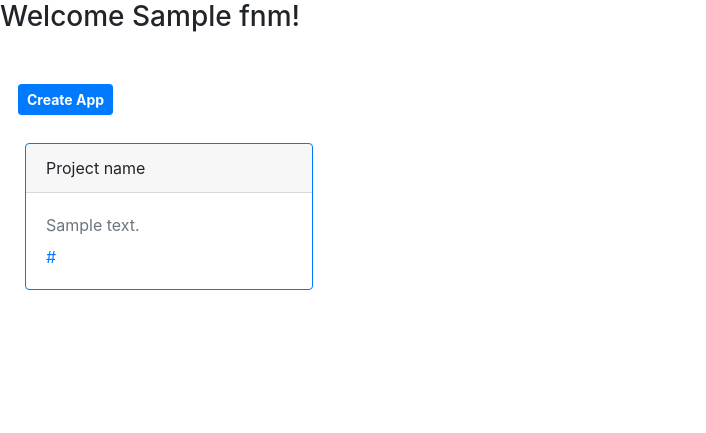
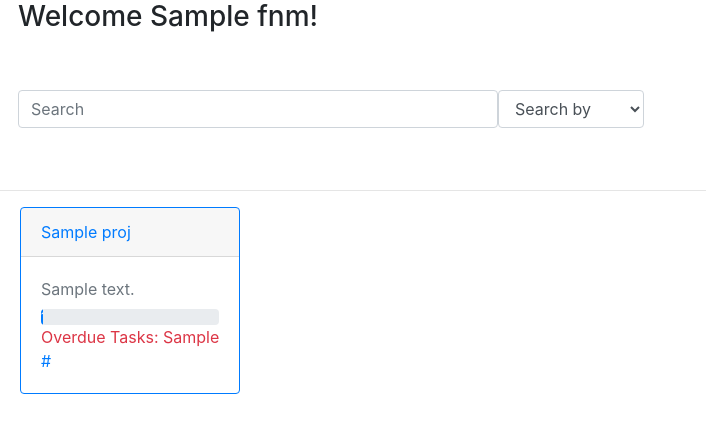
Before and after one commit to peter-mansour/databases_webserver, a Flask app: template templates/homepage.html in a window 1280 px wide. Shown: the top 433 px of the page, without its empty margins (0-706 px from the left). Run offline with Flask 2, Linux system fonts and the light colour scheme; the template is opened without the code that fills it: values that come from a table or form of the project are taken from there, most other values are stand-ins (such as "Sample title", 1, 10 or a date in 2020); parts of the project's set-up code (start-up, migrations or seed data) failed here and were passed over; some libraries are stand-ins or nearby versions.

Commit message:
signup and proj pages
***insert signups into db
***created proj page/ task cards (deadline, description, status...)
***modifed proj cards to display overdue tasks and progress
***delete projs and tasks options
***create new projs and add tasks
***add contributor option in proj page

```diff
--- a/forms.py
+++ b/forms.py
@@ -1,25 +1,43 @@
 from flask_wtf import FlaskForm
 from wtforms import StringField, PasswordField, SubmitField
+from wtforms_html5 import DateField
 from wtforms import TextAreaField, ValidationError, SelectField
 from wtforms.validators import *
+from wtforms_html5 import DateRange
 import phonenumbers as pn
-
+from datetime import date
 
 class SignUp(FlaskForm):
+	FNAME_SZ = 30
+	LNAME_SZ = 30
+	EMAIL_SZ = 50
+	UNM_SZ = 50
+	PWD_SZ = 30
+	CREDENT_SZ = 250
+	MSG_FNM_SZ = 'First name should not exceed ' + str(FNAME_SZ) + ' characters'
+	MSG_LNM_SZ = 'Last name should not exceed ' + str(LNAME_SZ) + ' characters'
+	MSG_EMAIL_SZ = 'Email Address should not exceed ' + str(EMAIL_SZ) + ' characters'
+	MSG_UNM_SZ = 'Username should not exceed ' + str(UNM_SZ) + ' characters'
+	MSG_PWD_SZ = 'Password should not exceed ' + str(PWD_SZ) + ' characters'
+	MSG_CREDENT_SZ = 'Credentials should not exceed ' + str(CREDENT_SZ) + ' characters'
+
 	def is_valid_phone(form, field):
-		if not pn.is_valid_number(pn.parse(field.data, "US")):
+		if field.data != "" and not pn.is_valid_number(pn.parse(field.data, "US")):
 			raise ValidationError('Invalid Phone Number')
 
 	name_syn = '^\s*[A-Za-z]+\s*$'
-	fname = StringField('First Name', [Regexp(name_syn), InputRequired()])
-	lname = StringField('Last Name', [Regexp(name_syn), InputRequired()])
-	username = StringField('Username', [InputRequired()])
+	fname = StringField('First Name', [Regexp(name_syn), InputRequired(), \
+		Length(min=0, max=FNAME_SZ, message=MSG_FNM_SZ)])
+	lname = StringField('Last Name', [Regexp(name_syn), InputRequired(), \
+		Length(min=0, max=LNAME_SZ, message=MSG_LNM_SZ)])
+	username = StringField('Username', [InputRequired(), Length(min=0, max=UNM_SZ, message=MSG_UNM_SZ)])
 	password = PasswordField('Password', [InputRequired(), EqualTo('confirm_pass',
-				   message='Passwords do not match')])
+				   message='Passwords do not match'), Length(min=0, max=PWD_SZ, message=MSG_PWD_SZ)])
 	confirm_pass = PasswordField('Confirm Password', [InputRequired()])
-	email = StringField('Email', [Email(), InputRequired()])
-	phone = StringField('Phone', [InputRequired(), is_valid_phone])
-	credent = TextAreaField('Credentials')
+	email = StringField('Email', [Email(), InputRequired(), \
+		Length(min=0, max=EMAIL_SZ, message=MSG_EMAIL_SZ)])
+	phone = StringField('Phone', [is_valid_phone])
+	credent = TextAreaField('Credentials', [Length(min=0, max=CREDENT_SZ, message=MSG_CREDENT_SZ)])
 	role = SelectField('Role', choices=[('1', 'Owner'), ('0', 'Contributor')])
 	submit = SubmitField('Sign Up');
 
@@ -30,8 +48,42 @@ class Login(FlaskForm):
 	submit = SubmitField('Sign In');
 
 class CreateProj(FlaskForm):
-	name = StringField('Project Name', [InputRequired()])
-	description = TextAreaField('Description', [InputRequired()])
-	src_link = StringField('source code link')
-	image = StringField('Image Path')
-	create = SubmitField('Create')
+	NM_SZ = 30
+	DES_SZ = 500
+	SRC_LINK_SZ = 200
+	IMG_SZ = 100
+	MSG_NM_SZ = 'Project name should not exceed ' + str(NM_SZ) + ' characters'
+	MSG_DES_SZ = 'Project description should not exceed ' + str(DES_SZ) + ' characters'
+	MSG_SRC_LINK_SZ = 'Source Code Link should not exceed ' + str(SRC_LINK_SZ) + ' characters'
+	MSG_IMG_SZ = 'Image path should not exceed ' + str(IMG_SZ) + ' characters'
+
+	name = StringField('Project Name', [InputRequired(), Length(min=0, max=NM_SZ, message=MSG_NM_SZ)])
+	description = TextAreaField('Description', [InputRequired(), Length(min=0, max=DES_SZ, message=MSG_DES_SZ)])
+	src_link = StringField('source code link', [Length(min=0, max=SRC_LINK_SZ, message=MSG_SRC_LINK_SZ)])
+	image = StringField('Image Path', [Length(min=0, max=IMG_SZ, message=MSG_IMG_SZ)])
+
+class SearchBar(FlaskForm):
+	VAL_SZ = 30
+	MSG_VAL_SZ = 'Value should not exceed ' + str(VAL_SZ) + ' characters'
+
+	search_val = StringField('', [Length(min=0, max=VAL_SZ, message=MSG_VAL_SZ)], render_kw={"placeholder": "Search"})
+	search_by = SelectField('', choices=[('-1', 'Search by'), ('1', 'Skill name'), ('0', 'Project name')])
+
+class AddTask(FlaskForm):
+	NM_SZ = 30
+	SKILL_SZ = 20
+	DES_SZ = 500
+	MSG_NM_SZ = 'Task name should not exceed ' + str(NM_SZ) + ' characters'
+	MSG_SKILL_SZ = 'Skill name should not exceed ' + str(SKILL_SZ) + ' characters'
+	MSG_DES_SZ = 'Task description should not exceed ' + str(DES_SZ) + ' characters'
+
+	name = StringField('Task Name', [InputRequired(), Length(min=0, max=NM_SZ, message=MSG_NM_SZ)])
+	description = TextAreaField('Description', [InputRequired(), Length(min=0, max=DES_SZ, message=MSG_DES_SZ)])
+	deadline = DateField(label='Deadline', format='%Y-%m-%d', validators=[InputRequired(), DateRange(date.today(), None)])
+	skill = StringField('Required Skill', [InputRequired(), Length(min=0, max=SKILL_SZ, message=MSG_SKILL_SZ)])
+
+class AddContrib(FlaskForm):
+	UNM_SZ = 50
+	MSG_UNM_SZ = 'Username should not exceed ' + str(UNM_SZ) + ' characters'
+	username = StringField('', [InputRequired(), Length(min=0, max=UNM_SZ, message=MSG_UNM_SZ)], \
+		render_kw={"placeholder":"Username", "style":"width:15rem; margin-left:18px; display: inline-block;"})
--- a/server.py
+++ b/server.py
@@ -6,6 +6,8 @@ from forms import *
 from flask_bootstrap import Bootstrap
 from queries import *
 from tables import *
+import random as rand
+import click
 
 tmpl_dir = os.path.join(os.path.dirname(os.path.abspath(__file__)), 'templates')
 app = Flask(__name__, template_folder=tmpl_dir)
@@ -17,12 +19,21 @@ Bootstrap(app)
 DATABASEURI = "postgresql://phm2122:9813@35.231.103.173/proj1part2"
 engine = create_engine(DATABASEURI)
 
+user = User()
+rand.seed(1)
+MIN_PID = 1
+MIN_UID = 1
+MIN_TID = 1
+MAX_TID = 99
+MAX_PID = 999999999999
+MAX_UID = 999999999999
+
 @app.before_request
 def before_request():
   try:
     g.conn = engine.connect()
   except:
-    print("uh oh, problem connecting to database")
+    print("Failed to connect to database", flush=True)
     import traceback; traceback.print_exc()
     g.conn = None
 
@@ -33,95 +44,180 @@ def teardown_request(exception):
   except Exception as e:
     pass
 
-fnm = None
-uid = None
-
 @app.route('/', methods=['Get', 'POST'])
 def index():
+	global user
 	form_login = Login()
 	err_msg = None
-	global fnm
-	global uid
 	if form_login.validate_on_submit():
 		unm = request.form.get('username')
 		pwd = request.form.get('password')
-		if request.form.get('role'):
+		perm = int(request.form.get('role'))
+		if perm:
 			cur = g.conn.execute(login_owner.format(unm=unm, pwd=pwd))
 		else:
 			cur = g.conn.execute(login_contrib.format(unm=unm, pwd=pwd))
 		row = cur.first()
 		if row:
-			uid = row['user_id']
-			fnm = row['first_name']
+			user.id = int(row['user_id'])
+			user.fnm = row['first_name']
+			user.perm = perm
 			flash('Successfully logged in!', 'error')
 			return redirect(url_for('homepage'))
 		else:
-			err_msg = "Account does not exist"
+			err_msg = "Username or Password are Incorrect"
 	return render_template('index.html', form=form_login, err=err_msg)
 
 @app.route('/signup', methods=['Get', 'POST'])
 def signup():
+	global user
+	uids = []
+	new_uid = 0
 	form_signup = SignUp()
 	if form_signup.validate_on_submit():
+		fnm = request.form.get('fname')
+		lnm = request.form.get('lname')
+		unm = request.form.get('username')
+		pwd = request.form.get('password')
+		email = request.form.get('email')
+		phone = request.form.get('phone')
+		credent = request.form.get('credent')
+		cur = g.conn.execute(get_all_uids)
+		for row in cur:
+			uids.append(int(row['user_id']))
+		uid = gen_id(MIN_UID, MAX_UID, uids)
+		if credent == "":
+			credent = 'NULL'
+		if phone == "":
+			phone = 'NULL'
+		g.conn.execute(add2person.format(fnm=fnm, lnm=lnm, uid=uid, email=email, \
+			unm=unm, pwd=pwd, credent=credent, phone=phone))
+		if request.form.get('role'):
+			g.conn.execute(add2owner.format(uid=uid))
+		else:
+			g.conn.execute(add2contrib.format(uid=uid))
 		return render_template('signup_confirm.html')
 	return render_template('signup.html', form=form_signup)
 
 @app.route('/homepage', methods=['Get', 'POST'])
 def homepage():
+	global user
 	new_proj = CreateProj()
-	if new_proj.validate_on_submit():
-		print("got form", flush=True)
-	cur = g.conn.execute(get_projs.format(uid=uid))
-	projs = []
+	search_bar = SearchBar()
+	if request.method == "POST":
+		action = request.form['action']
+		if action[0:6] == 'create':
+			print("in create proj")
+			if new_proj.validate_on_submit():
+				pids = []
+				proj_nm = request.form.get('name')
+				proj_desc = request.form.get('description')
+				proj_src_link = request.form.get('src_link')
+				proj_img = request.form.get('image')
+				cur = g.conn.execute(get_all_pids)
+				for row in cur:
+					pids.append(int(row['proj_id']))
+				g.conn.execute(add2proj.format(pid=gen_id(MIN_PID, MAX_PID, pids), oid=user.id, \
+					des=proj_desc, src_link=proj_src_link, img=proj_img, nm=proj_nm))
+		elif action[0:6] == 'delete':
+			g.conn.execute(delete_proj.format(pid=int(action[6:])))
+
+	if user.perm:
+		cur = g.conn.execute(get_owner_projs.format(uid=user.id))
+	else:
+		cur = g.conn.execute(get_contrib_projs.format(uid=user.id))
+	user.projs.clear()
 	for row in cur:
-		projs.append(Proj(row['description'], row['src_code_link'], row['imgage_path']))
-	return render_template('homepage.html', new_proj=new_proj, fnm=fnm, projs=projs)
+		prog_result = g.conn.execute(get_progress.format(pid=int(row['proj_id'])))
+		prog = prog_result.first()
+		if not prog:
+			overdue = 0
+			perc_comp = 0
+		else:
+			overdue = int(prog['overdue_tasks'])
+			perc_comp = int(prog['percent_complete'])
+		user.projs.append(Project(int(row['proj_id']), row['proj_name'], row['description'], \
+			row['src_code_link'], row['image_path'], overdue, perc_comp, row['owner_id']))
+	return render_template('homepage.html', new_proj=new_proj, fnm=user.fnm, \
+		projs=user.projs, owner=user.perm, search_bar=search_bar)
+
+@app.route('/project', methods=['Get', 'POST'])
+def project():
+	global user
+	err = None
+	proj_id = int(request.args.get('id'))
+	new_task = AddTask()
+	new_contrib = AddContrib()
+
+	if request.method == 'POST':
+		action = request.form['action']
+		if action[0:7] == 'deltask':
+			g.conn.execute(delete_task.format(pid=proj_id, tid=int(action[7:])))
+		elif action[0:7] == 'addtask':
+			if new_task.validate_on_submit():
+				tids = []
+				task_nm = request.form.get('name')
+				task_desc = request.form.get('description')
+				task_deadline = request.form.get('deadline')
+				required_skill = request.form.get('skill')
+				cur = g.conn.execute(get_proj_tids.format(pid=proj_id))
+				for row in cur:
+					tids.append(int(row['task_id']))
+				tid = gen_id(MIN_TID, MAX_TID, tids)
+				g.conn.execute(add2task.format(tid=tid, deadline=task_deadline,\
+					des=task_desc, is_comp=False, pid=proj_id, nm=task_nm))
+				g.conn.execute(add2required_skills.format(tid=tid, pid=proj_id, skill=required_skill))
+		elif action[0:7] == 'addcont':
+			if new_contrib.validate_on_submit():
+				cur = g.conn.execute(get_contrib_by_username.format(uid=request.form.get('username')))
+				cid = cur.first()
+				if cid:
+					g.conn.execute(add_contribor.format(pid=proj_id, cid=cid))
+				else:
+					err = "Username does not exist"
+
+	proj_contribs = []
+	cur = g.conn.execute(get_proj_contribs.format(pid=proj_id))
+	for row in cur:
+		proj_contribs.append([row['last_name'], row['first_name']])
+	tasks = []
+	cur = g.conn.execute(get_tasks.format(pid=proj_id))
+	for row in cur:
+		contribs = g.conn.execute(get_task_contribs_by_username.format(pid=proj_id, tid=int(row['task_id'])))
+		contributor = contribs.first()
+		if contributor:
+			task_contrib = contributor['username']
+		else:
+			task_contrib = ' '
+		skills = g.conn.execute(get_task_skills.format(pid=proj_id, tid=int(row['task_id'])))
+		skill = skills.first()
+		tasks.append(Task(row['task_name'], int(row['task_id']), row['deadline'], \
+			row['description'], row['is_complete'], int(row['proj_id']), task_contrib, skill['skill_name']))
+
+	return render_template('project.html', new_task=new_task, err=err, contribs=proj_contribs,\
+		proj=get_proj(proj_id, user.projs), tasks=tasks, tasks_x=tasks, owner=user.perm, new_contrib=new_contrib)
+
+def gen_id(min, max, list):
+	while True:
+		new_n = rand.randrange(min, max)
+		if new_n not in list:
+			break
+	return new_n
+
+def get_proj(id, list):
+	for p in list:
+		if p.id == id:
+			return p
+	return None
 
 if __name__ == "__main__":
-	app.run(debug=True)
-
-"""
-@app.route('/')
-def index():
-	print(request.args)
-	cursor = g.conn.execute(query_1)
-	names = []
-	for result in cursor:
-		names.append(result['name'])
-		cursor.close()
-		context = dict(data = names)
-	return render_template("index.html", **context)
-
-@app.route('/another')
-def another():
-  return render_template("another.html")
-
-
-# Example of adding new data to the database
-@app.route('/add', methods=['POST'])
-def add():
-  name = request.form['name']
-  g.conn.execute('INSERT INTO test(name) VALUES (%s)', name)
-  return redirect('/')
-
-
-@app.route('/login')
-def login():
-    abort(401)
-    this_is_never_executed()
-
-
-if __name__ == "__main__":
-  import click
-
-  @click.command()
-  @click.option('--debug', is_flag=True)
-  @click.option('--threaded', is_flag=True)
-  @click.argument('HOST', default='0.0.0.0')
-  @click.argument('PORT', default=8111, type=int)
-  def run(debug, threaded, host, port):
-    HOST, PORT = host, port
-    print("running on %s:%d" % (HOST, PORT))
-    app.run(host=HOST, port=PORT, debug=debug, threaded=threaded)
-  run()
-"""
+	@click.command()
+	@click.option('--debug', is_flag=True)
+	@click.option('--threaded', is_flag=True)
+	@click.argument('HOST', default='0.0.0.0')
+	@click.argument('PORT', default=8111, type=int)
+	def run(debug, threaded, host, port):
+		HOST, PORT = host, port
+		print("running on %s:%d" % (HOST, PORT))
+		app.run(host=HOST, port=PORT, debug=debug, threaded=threaded)
+	run()
--- a/templates/homepage.html
+++ b/templates/homepage.html
@@ -8,11 +8,11 @@
 {% endblock %}
 
 {% block content %}
-	<h3>Welcome {{ fnm }}!</h3><br>
+	<h3 style="margin-left: 18px">Welcome {{ fnm }}!</h3><br>
 
 	{% with msg = get_flashed_messages() %}
 		{% if msg %}
-			<div class="flashes" style="margin-left: 18px">
+			<div class="flashes" style="margin-left: 18px; color: green">
 				{% for m in msg %}
 				<div class="message_flash">
 					{{ m }}
@@ -22,38 +22,67 @@
 		{% endif %}
 	{% endwith%}
 
-	<button type="button" class="btn btn-primary btn-sm font-weight-bold" style="margin:18px;" data-toggle="modal" data-target="#create_app">Create App</button>
+	<div class="active-cyan-4 mb-4 d-inline-block" style="margin-left:18px">
+		<div class="float-left" style="width:30rem;">
+			{{ wtf.form_field(search_bar.search_val) }}
+		</div>
+		<div class="float-left" style="max-width:10rem;">
+			{{ wtf.form_field(search_bar.search_by) }}
+		</div>
+	</div>
 
-	<div class="modal" id="create_app" style="max-width: 25rem; margin: auto;">
+	<br />
+	{% if owner %}
+		<button type="button" class="btn btn-primary btn-sm font-weight-bold" style="margin-left:18px;" data-toggle="modal" data-target="#create_project">Create Project</button>
+		<form class="modal" id="create_project" method="post" action="" style="max-width: 25rem; margin: auto;">
 			<div class="modal-content" style="margin: auto;">
 				<div class="modal-header">
 					<h3 class="modal-title"> Project Details </h3><br>
 				</div>
 				<div class="modal-body">
-				{{ wtf.quick_form(new_proj, button_map={'submit' : 'primary'}) }}
+					{{ wtf.quick_form(new_proj) }}
+				</div>
+				<div class="modal-footer">
+					<button type="submit" class="btn btn-primary btn-sm font-weight-bold float-right" name="action" value='create0'>
+						Create
+					</button>
 				</div>
 			</div>
-	</div>
+		</form>
+	{% endif %}
 
-	<div class="container-fuild">
-		<div class="row" style="margin:10px;">
+	<hr>
+	<div class="container-fluid">
 		{% for p in projs %}
-				<div class="col">
-					<div class="card border-primary mb-3" style="max-width: 18rem;">
-						<div class="card-header">
-							Project name
+			<div class="card border-primary mb-3 d-inline-block" style="max-height:20rem; margin-left:5px; max-width:20rem;">
+				<div class="card-header clearfix">
+					<a href="{{url_for('project', id=p.id)}}" class="card-link float-left"> {{ p.name }} </a>
+					{% if owner %}
+					<form id="" action="" method="post">
+						<button type="submit" class="btn btn-danger btn-sm font-weight-bold float-right" name="action" value="delete{{p.id}}">
+							Delete
+						</button>
+					</form>
+					{% endif %}
 				</div>
 				<div class="card-body text-primary">
 					<p class="card-text mb-2 text-muted">
 						{{ p.description }}
 					</p>
+					<div class="progress">
+						<div class="progress-bar" role="progressbar" style="width: {{p.progress.percent_complete}}%;">
+							{{ p.progress.percent_complete }}%
+						</div>
+					</div>
+					<div class="card-text text-danger">
+						Overdue Tasks: {{ p.progress.overdue_tasks }}
+					</div>
 					<a href="#" class="card-link"> {{ p.src_code_link }}</a>
-						</div>
 				</div>
 			</div>
 		{% endfor %}
 	</div>
-	</div>
+
 {% endblock %}
 
 {% block script %}
--- a/templates/index.html
+++ b/templates/index.html
@@ -11,7 +11,7 @@
 	<h3 style="margin-left: 10px"> Project Managment System (PMS) </h3>
 	{% if err %}
 		<div >
-		<p class="error" style="color: red margin-left: 10px"> <strong>*</strong> {{ err }}
+		<p class="error" style="color: red; margin-left: 10px;"> <strong>*</strong> {{ err }}
 		</div>
 	{% endif %}
 	<div class="form-group" method="post" style="width: 300px; margin: auto">
--- a/templates/signup.html
+++ b/templates/signup.html
@@ -1,4 +1,4 @@
-
+{% extends 'bootstrap/base.html'%}
 {% import 'bootstrap/wtf.html' as wtf%}
 
 {% block head %}
```
Also changed, not shown: queries.py (+27 -5 lines), tables.py (+25 -12 lines), templates/project.html (added, +108 -0 lines). Lines whose indentation alone changed are shown as unchanged.
